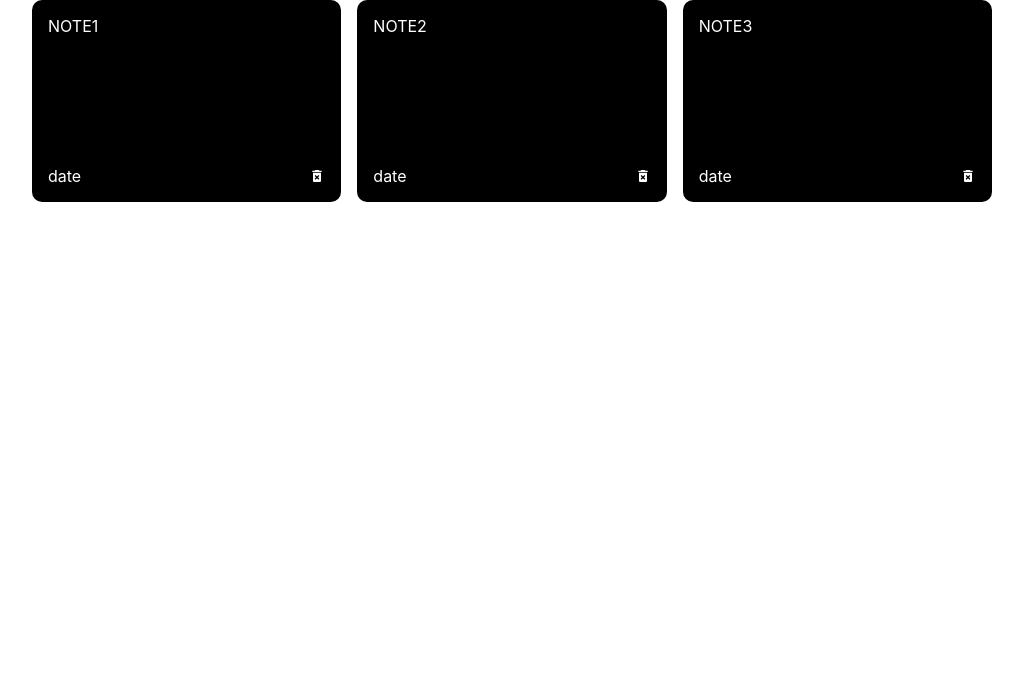
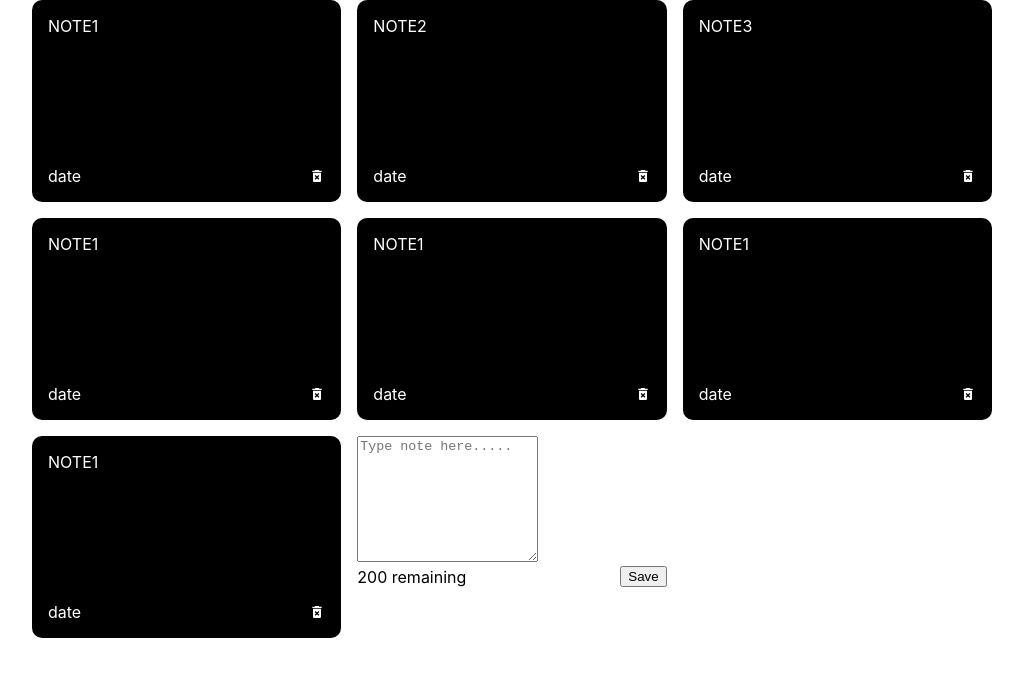
Before and after one commit to vidhik2002/Note, a React (Create React App) app: page / in a window 1280 px wide. Shown: the top 676 px of the page, without its empty margins (128-1151 px from the left). Built offline with nearby package versions, Linux system fonts and the light colour scheme.

Commit message:
feat: add note

```diff
--- a/src/App.js
+++ b/src/App.js
@@ -17,7 +17,27 @@ const App = () => {
       id: nanoid(),
       text: "NOTE3",
       date: "date",
-    }
+    },
+    {
+      id: nanoid(),
+      text: "NOTE1",
+      date: "date",
+    },
+    {
+      id: nanoid(),
+      text: "NOTE1",
+      date: "date",
+    },
+    {
+      id: nanoid(),
+      text: "NOTE1",
+      date: "date",
+    },
+    {
+      id: nanoid(),
+      text: "NOTE1",
+      date: "date",
+    },
   ]);
 
 
--- /dev/null
+++ b/src/components/addNote.js
@@ -0,0 +1,13 @@
+const Add = () => {
+    return (
+      <div className="new">
+        <textarea rows="8" columns="10" placeholder="Type note here....."></textarea>
+        <div className="bottom">
+            <span className="wordleft">200 remaining</span>
+            <button className="save">Save</button>
+        </div>
+      </div>
+    );
+}
+
+export default Add
--- a/src/components/list.js
+++ b/src/components/list.js
@@ -1,10 +1,12 @@
 import Note from "./Note";
+import Add from "./addNote";
 const List = ({note}) => {
   return (
     <div class="list">
       {note.map((n) => (
         <Note id={n.id} text={n.text} date={n.date} />
       ))}
+      <Add />
     </div>
   );
 };
```
